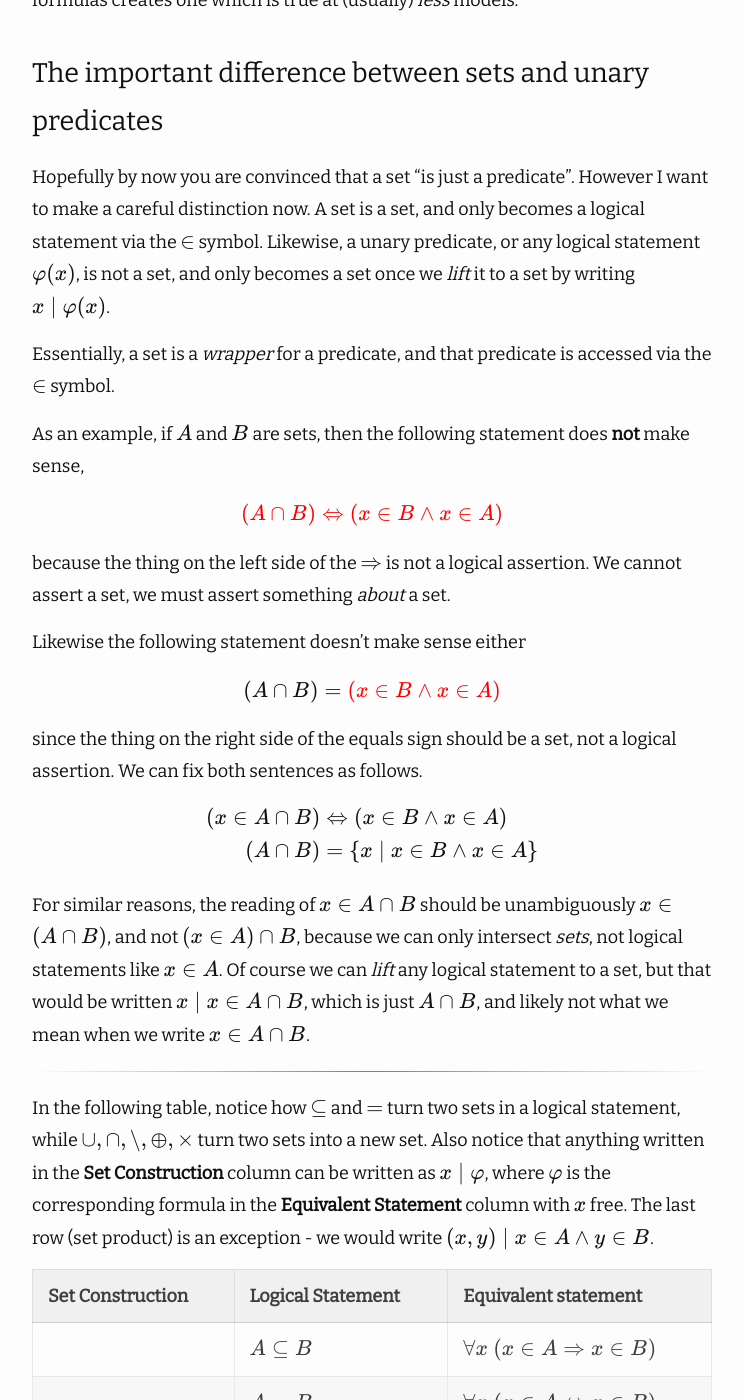
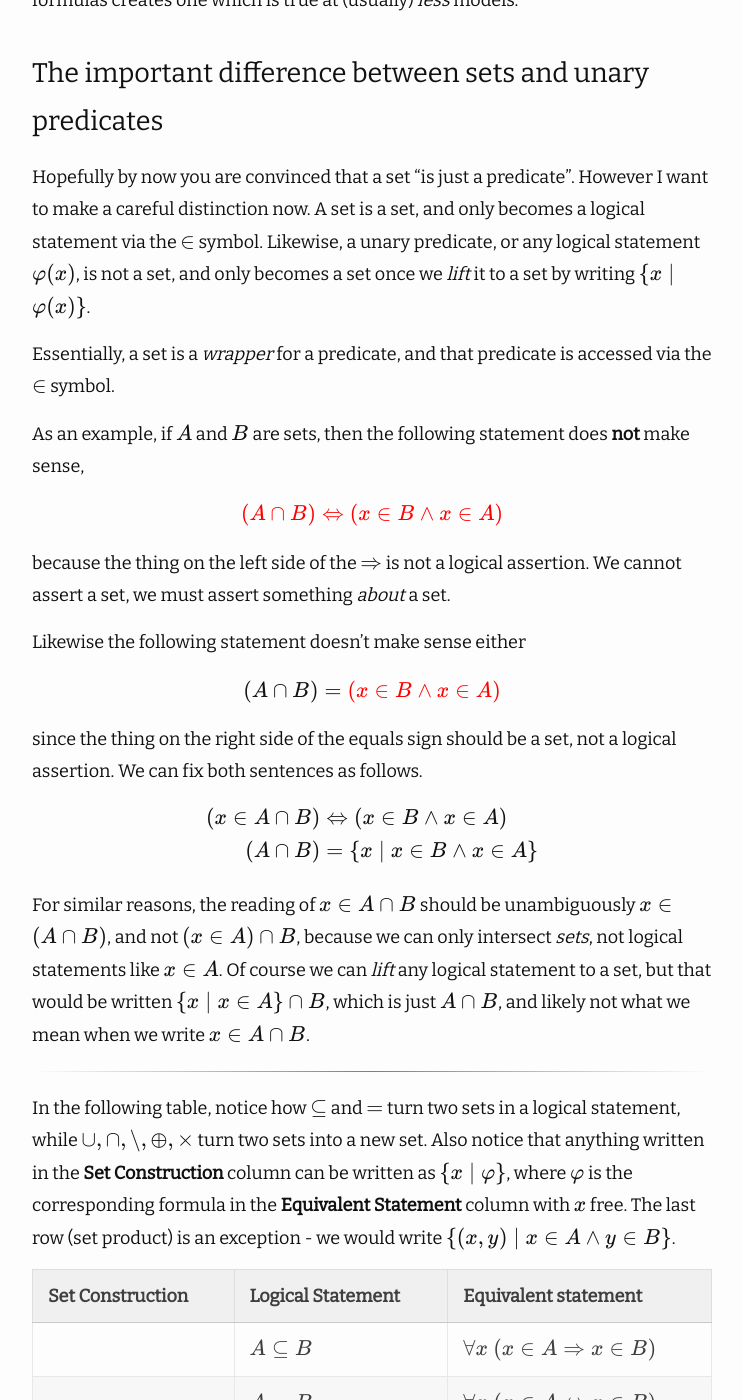
Before and after one commit to blinkybool/web, a Jekyll site: the page built from models/what-is-a-set.md, in a window 1280 px wide and 1400 px high, scrolled down 4385 px. Shown: the whole window, without its empty margins (268-1011 px from the left). Built offline with Jekyll 4.4.1, drawn with Linux system fonts in a browser that asks for light colours; nearby versions of some CDN libraries; some of the changed text lies outside the part shown.

Commit message:
fixed curly braces

```diff
--- a/models/what-is-a-set.md
+++ b/models/what-is-a-set.md
@@ -34,7 +34,7 @@ $$y \in \{ x \mid P(x)\}$$
 
 we're actually just saying $P(y)$.
 
-Given an anonymous set, $A$, you might imagine $A$ to secretly have the form $\{x \mid P(x)\}$ for some predicate $P(x)$. Of course $P(x)$ must always agree with $x \in A$, so we can bring this full circle by saying:
+Given an anonymous set, $A$, you might imagine $A$ to secretly have the form $\\{x \mid P(x)\\}$ for some predicate $P(x)$. Of course $P(x)$ must always agree with $x \in A$, so we can bring this full circle by saying:
 
 $$A = \{x \mid x \in A\}$$
 
@@ -46,7 +46,7 @@ $$\forall x~(P(x) \Leftrightarrow Q(x))$$
 
 which may or may not be true at some interpretation, $\mathcal{I}$.
 
-By extension, given sets $A$ and $B$, we define $A = B$ to mean $$\forall x~ (x \in A \Leftrightarrow x \in B)$$ You can see that this reduces to the original statement when $A$ is $\{ x \mid P(x)\}$ and $B$ is $\{y \mid Q(y)\}$.
+By extension, given sets $A$ and $B$, we define $A = B$ to mean $$\forall x~ (x \in A \Leftrightarrow x \in B)$$ You can see that this reduces to the original statement when $A$ is $\\{ x \mid P(x)\\}$ and $B$ is $\\{y \mid Q(y)\\}$.
 
 Now what would it mean if we weakened the use of biimplication, $\Leftrightarrow$, to implication, $\Rightarrow$?
 
@@ -69,17 +69,17 @@ $$\emptyset := \{x \mid \mathbf{f}\}$$
 
 ### Singleton sets
 
-Given an object $a$, we can define the set just containing $a$, written $\{a\}$, like this:
+Given an object $a$, we can define the set just containing $a$, written $\\{a\\}$, like this:
 
 $$\{x \mid x = a\}$$
 
 ### Finite sets
 
-Given some objects, say $a,b,c,d$, we can describe a set which contains those elements, and nothing else. $\{a,b,c,d\}$ But is this the same as $\{a,a,d,c,b\}$? How would we demonstrate this? The problem is we haven't defined what $\{a,b,c,d\}$ *is* - what is the underlying predicate? Here's a simple way to define it:
+Given some objects, say $a,b,c,d$, we can describe a set which contains those elements, and nothing else. $\\{a,b,c,d\\}$ But is this the same as $\\{a,a,d,c,b\\}$? How would we demonstrate this? The problem is we haven't defined what $\\{a,b,c,d\\}$ *is* - what is the underlying predicate? Here's a simple way to define it:
 
   $$\{a,b,c,d\} := \{x \mid x = a \vee x = b \vee x = c \vee x = d\}$$
 
-Now it's clear that we could demonstrate $\{a,b,c,d\} = \{a,a,d,c,b\}$, since this is just proving that
+Now it's clear that we could demonstrate $\\{a,b,c,d\\} = \\{a,a,d,c,b\\}$, since this is just proving that
 
 $$(x = a \vee x = b \vee x = c \vee x = d) \equiv (x = a \vee x = a \vee x = d \vee x = c \vee x = b)$$
 
@@ -112,7 +112,7 @@ Just like disjunction of logical formulas creates a formula where (usually) *mor
 
 ## The important difference between sets and unary predicates
 
-Hopefully by now you are convinced that a set "is just a predicate". However I want to make a careful distinction now. A set is a set, and only becomes a logical statement via the $\in$ symbol. Likewise, a unary predicate, or any logical statement $\varphi(x)$, is not a set, and only becomes a set once we *lift* it to a set by writing $\{x \mid \varphi(x)\}$.
+Hopefully by now you are convinced that a set "is just a predicate". However I want to make a careful distinction now. A set is a set, and only becomes a logical statement via the $\in$ symbol. Likewise, a unary predicate, or any logical statement $\varphi(x)$, is not a set, and only becomes a set once we *lift* it to a set by writing $\\{x \mid \varphi(x)\\}$.
 
 Essentially, a set is a *wrapper* for a predicate, and that predicate is accessed via the $\in$ symbol.
 
@@ -131,11 +131,11 @@ since the thing on the right side of the equals sign should be a set, not a logi
 $$\begin{aligned}(x \in A \cap B) &\Leftrightarrow (x \in B \wedge x \in A) \\
 (A \cap B) &= \{x \mid x \in B \wedge x \in A\} \end{aligned}$$
 
-For similar reasons, the reading of $x \in A \cap B$ should be unambiguously $x \in (A \cap B)$, and not $(x \in A) \cap B$, because we can only intersect *sets*, not logical statements like $x \in A$. Of course we can *lift* any logical statement to a set, but that would be written $\{x \mid x \in A\} \cap B$, which is just $A \cap B$, and likely not what we mean when we write $x \in A \cap B$.
+For similar reasons, the reading of $x \in A \cap B$ should be unambiguously $x \in (A \cap B)$, and not $(x \in A) \cap B$, because we can only intersect *sets*, not logical statements like $x \in A$. Of course we can *lift* any logical statement to a set, but that would be written $\\{x \mid x \in A\\} \cap B$, which is just $A \cap B$, and likely not what we mean when we write $x \in A \cap B$.
 
 ----
 
-In the following table, notice how $\subseteq$ and $=$ turn two sets in a logical statement, while $\cup, \cap, \setminus, \oplus, \times$ turn two sets into a new set. Also notice that anything written in the **Set Construction** column can be written as $\{x \mid \varphi\}$, where $\varphi$ is the corresponding formula in the **Equivalent Statement** column with $x$ free. The last row (set product) is an exception - we would write $\{(x,y) \mid x \in A \wedge y \in B \}$.
+In the following table, notice how $\subseteq$ and $=$ turn two sets in a logical statement, while $\cup, \cap, \setminus, \oplus, \times$ turn two sets into a new set. Also notice that anything written in the **Set Construction** column can be written as $\\{x \mid \varphi\\}$, where $\varphi$ is the corresponding formula in the **Equivalent Statement** column with $x$ free. The last row (set product) is an exception - we would write $\\{(x,y) \mid x \in A \wedge y \in B \\}$.
 
 |Set Construction|Logical Statement|Equivalent statement|
 |---|---|---|
```
Also changed, not shown: models/prop_logic_summary.md (+4 -4 lines), models/typing_logical_symbols.md (+1 -1 lines).
